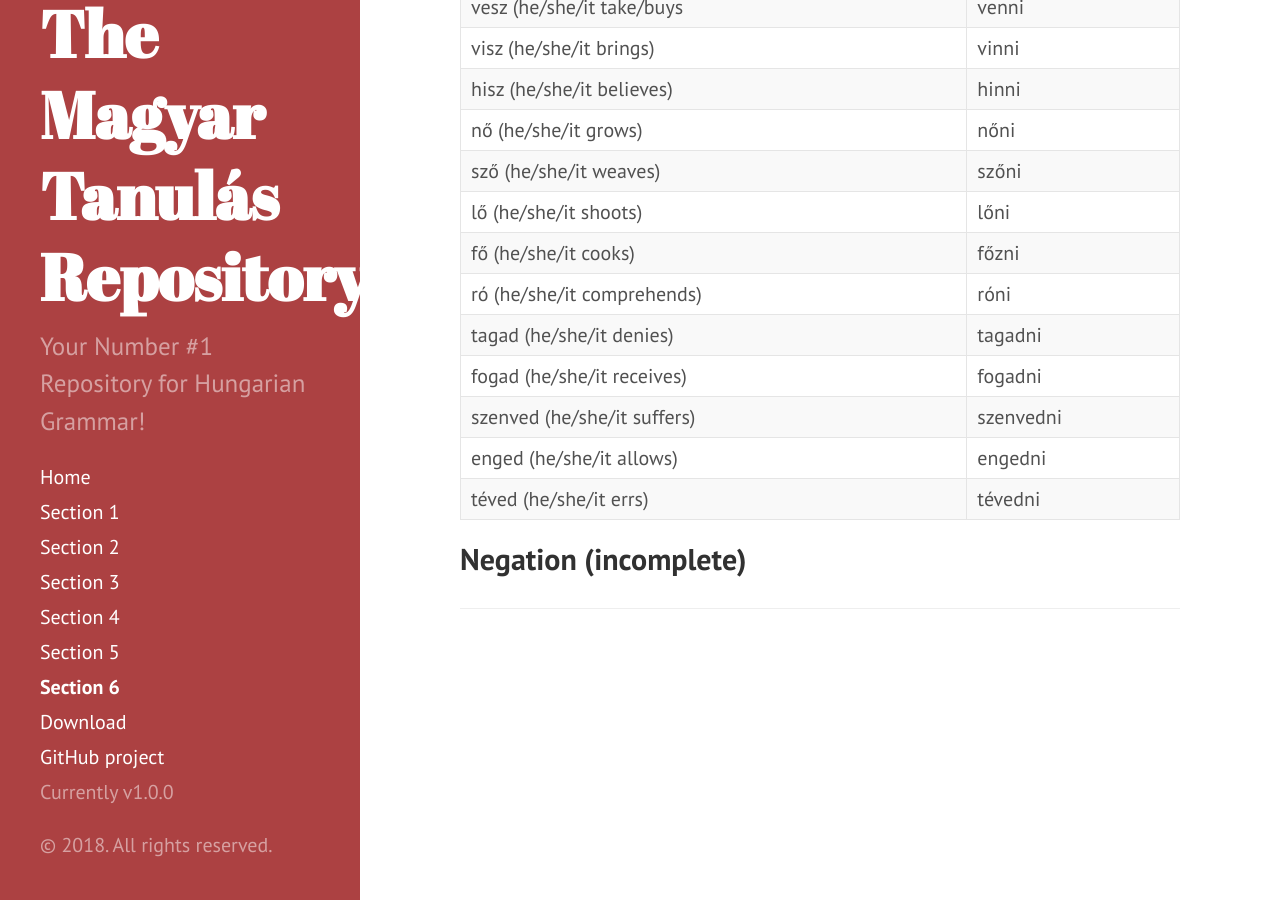
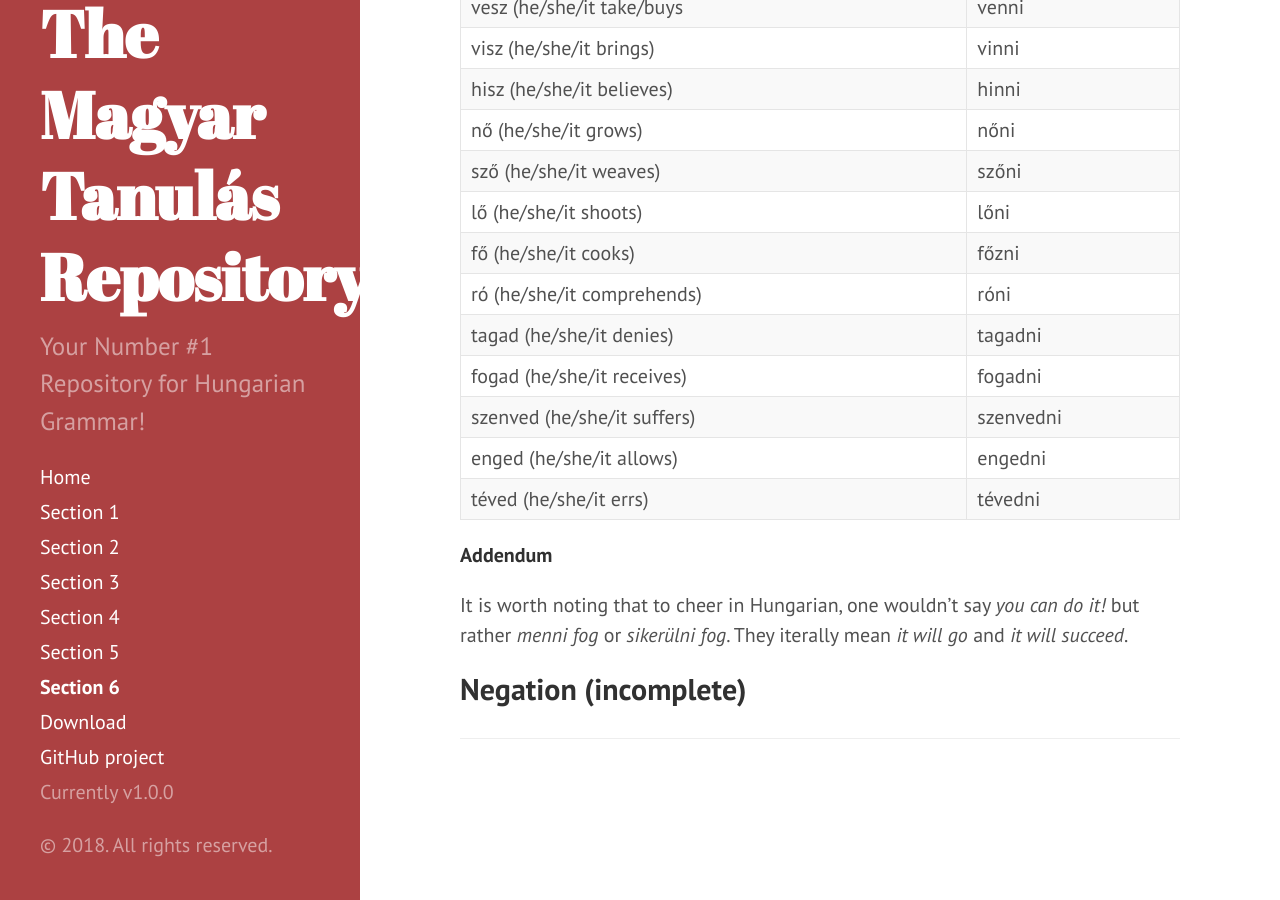
Before and after one commit to Magyartanulas/magyartanulas.github.io, a Jekyll site: the page built from Section6.md, in a window 1280 px wide and 900 px high, scrolled down 1981 px. Built offline with Jekyll 4.4.1, drawn with Linux system fonts in a browser that asks for light colours; Markdown is read by kramdown in place of the engine named in the settings.

Commit message:
Update Section6.md

```diff
--- a/Section6.md
+++ b/Section6.md
@@ -74,6 +74,11 @@ Note, not all irregular verbs have different infinitve forms, see below:
 | enged (he/she/it allows)    | engedni   |
 | téved (he/she/it errs)      | tévedni   |
 
+**Addendum**
+
+It is worth noting that to cheer in Hungarian, one wouldn't say *you can do it!* but rather *menni fog* or *sikerülni fog*.
+They iterally mean *it will go* and *it will succeed*.
+
 ## Negation (incomplete)
 
 ---
```
